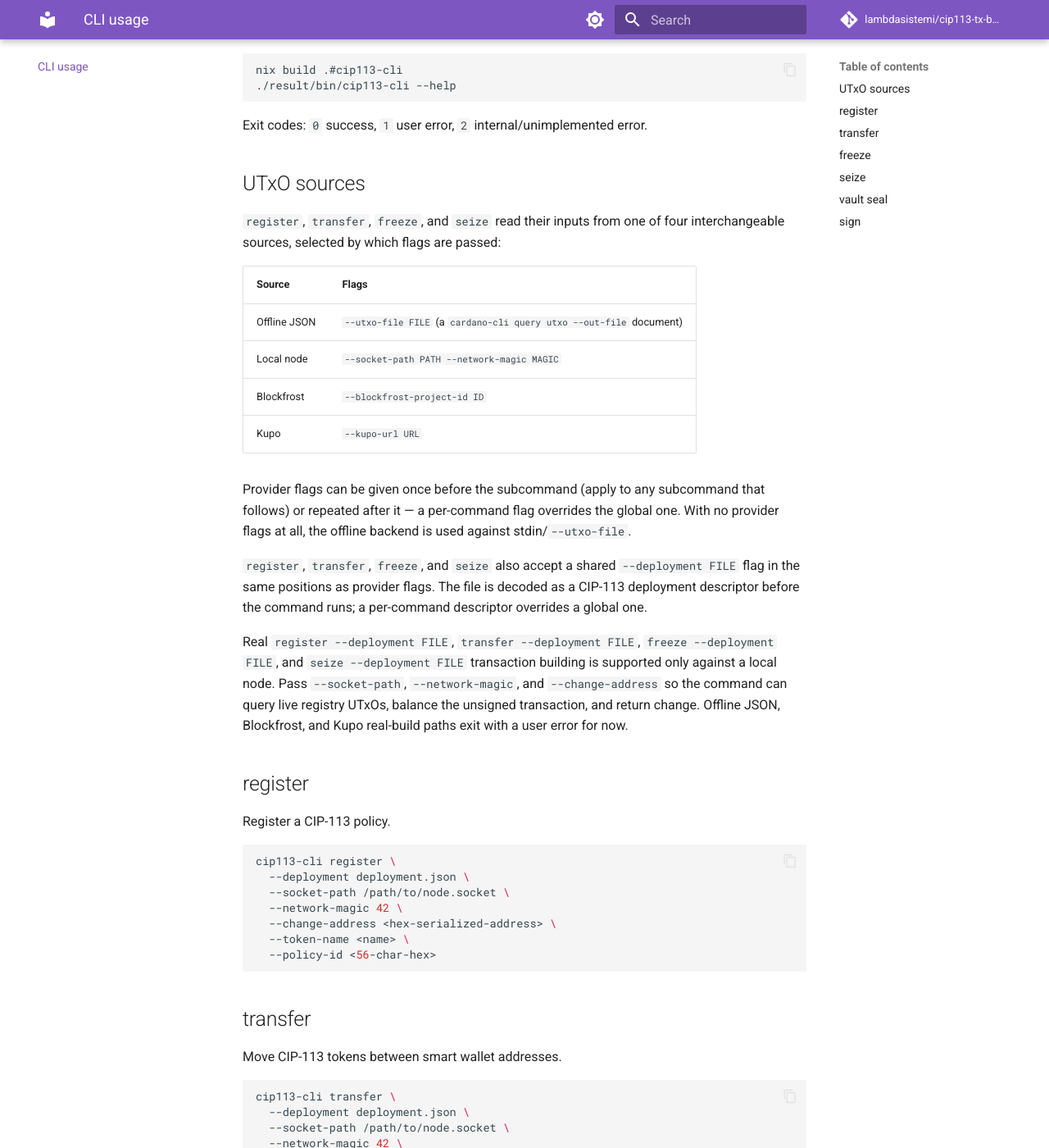
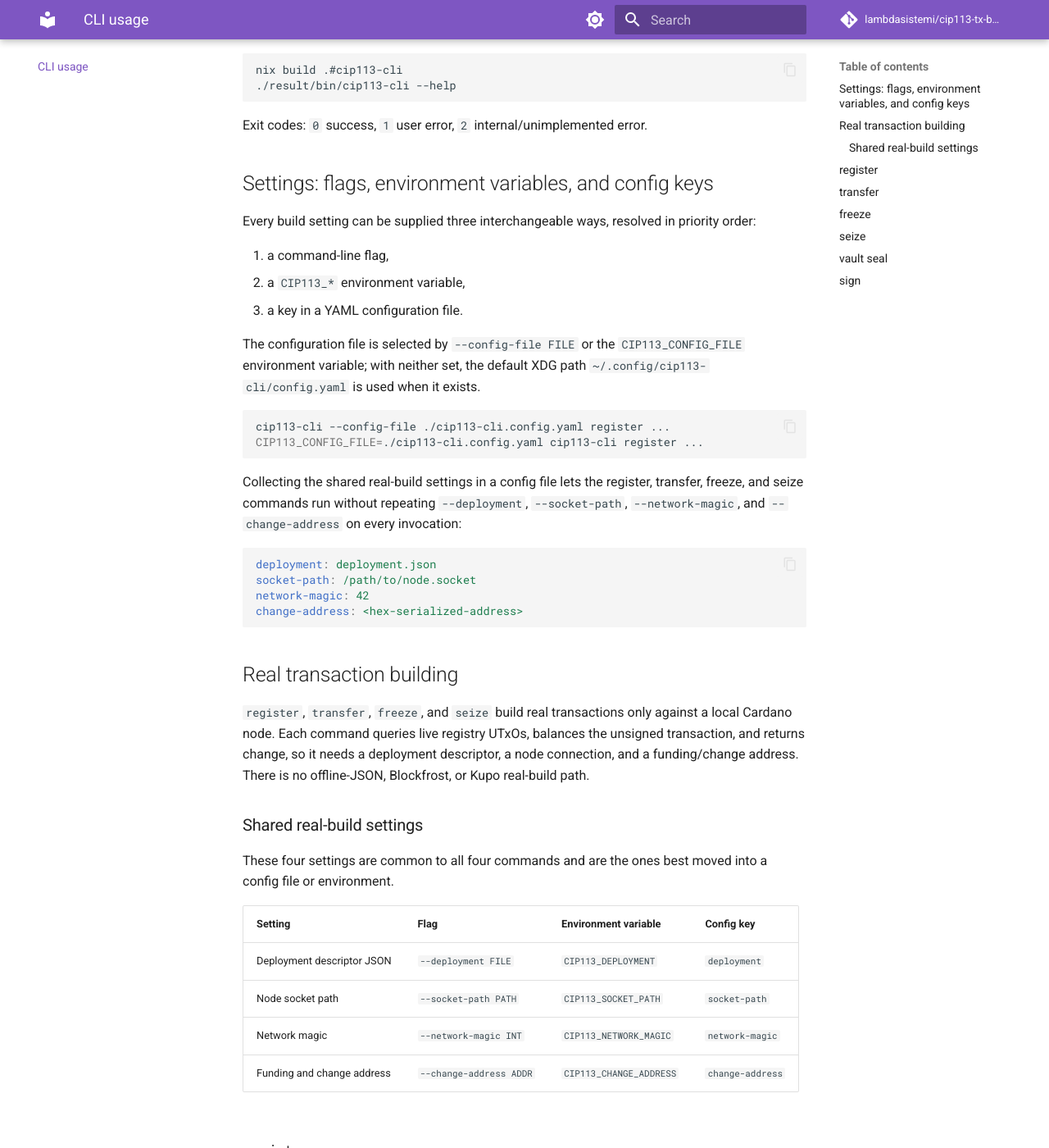
Before and after one commit to lambdasistemi/cip113-tx-builder, an MkDocs documentation site: the page built from docs/cli.md, in a window 1280 px wide and 1400 px high, scrolled down 255 px. Shown: the whole window at 82% size. Built offline with MkDocs 1.6.1 and Material for MkDocs 9.7.7, drawn with Linux system fonts in a browser that asks for light colours; comment, search, counter and statistics services are not loaded; some of the changed text lies outside the part shown.

Commit message:
docs(cli): document env config UX with e2e proof
Tasks: T6601, T6602, T6603, T6604, T6605, T6606, T6607, T6608

````diff
--- a/docs/cli.md
+++ b/docs/cli.md
@@ -11,59 +11,92 @@ nix build .#cip113-cli
 
 Exit codes: `0` success, `1` user error, `2` internal/unimplemented error.
 
-## UTxO sources
+## Settings: flags, environment variables, and config keys
 
-`register`, `transfer`, `freeze`, and `seize` read their inputs from one of
-four interchangeable sources, selected by which flags are passed:
+Every build setting can be supplied three interchangeable ways, resolved in
+priority order:
 
-| Source | Flags |
-|---|---|
-| Offline JSON | `--utxo-file FILE` (a `cardano-cli query utxo --out-file` document) |
-| Local node | `--socket-path PATH --network-magic MAGIC` |
-| Blockfrost | `--blockfrost-project-id ID` |
-| Kupo | `--kupo-url URL` |
+1. a command-line flag,
+2. a `CIP113_*` environment variable,
+3. a key in a YAML configuration file.
 
-Provider flags can be given once before the subcommand (apply to any
-subcommand that follows) or repeated after it — a per-command flag overrides
-the global one. With no provider flags at all, the offline backend is used
-against stdin/`--utxo-file`.
+The configuration file is selected by `--config-file FILE` or the
+`CIP113_CONFIG_FILE` environment variable; with neither set, the default XDG
+path `~/.config/cip113-cli/config.yaml` is used when it exists.
 
-`register`, `transfer`, `freeze`, and `seize` also accept a shared
-`--deployment FILE` flag in the same positions as provider flags. The file is
-decoded as a CIP-113 deployment descriptor before the command runs; a
-per-command descriptor overrides a global one.
+```bash
+cip113-cli --config-file ./cip113-cli.config.yaml register ...
+CIP113_CONFIG_FILE=./cip113-cli.config.yaml cip113-cli register ...
+```
 
-Real `register --deployment FILE`, `transfer --deployment FILE`,
-`freeze --deployment FILE`, and `seize --deployment FILE` transaction building
-is supported only against a local node. Pass `--socket-path`, `--network-magic`,
-and `--change-address` so the command can query live registry UTxOs, balance
-the unsigned transaction, and return change. Offline JSON, Blockfrost, and Kupo
-real-build paths exit with a user error for now.
+Collecting the shared real-build settings in a config file lets the register,
+transfer, freeze, and seize commands run without repeating `--deployment`,
+`--socket-path`, `--network-magic`, and `--change-address` on every
+invocation:
+
+```yaml
+deployment: deployment.json
+socket-path: /path/to/node.socket
+network-magic: 42
+change-address: <hex-serialized-address>
+```
+
+## Real transaction building
+
+`register`, `transfer`, `freeze`, and `seize` build real transactions only
+against a local Cardano node. Each command queries live registry UTxOs,
+balances the unsigned transaction, and returns change, so it needs a deployment
+descriptor, a node connection, and a funding/change address. There is no
+offline-JSON, Blockfrost, or Kupo real-build path.
+
+### Shared real-build settings
+
+These four settings are common to all four commands and are the ones best moved
+into a config file or environment.
+
+| Setting | Flag | Environment variable | Config key |
+|---|---|---|---|
+| Deployment descriptor JSON | `--deployment FILE` | `CIP113_DEPLOYMENT` | `deployment` |
+| Node socket path | `--socket-path PATH` | `CIP113_SOCKET_PATH` | `socket-path` |
+| Network magic | `--network-magic INT` | `CIP113_NETWORK_MAGIC` | `network-magic` |
+| Funding and change address | `--change-address ADDR` | `CIP113_CHANGE_ADDRESS` | `change-address` |
 
 ## register
 
-Register a CIP-113 policy.
+Register a CIP-113 policy. In addition to the shared real-build settings,
+`register` takes:
+
+| Setting | Flag | Environment variable | Config key |
+|---|---|---|---|
+| Token name | `--token-name NAME` | `CIP113_TOKEN_NAME` | `token-name` |
+| Policy id (56-char hex) | `--policy-id HEX` | `CIP113_POLICY_ID` | `policy-id` |
+
+With the shared settings provided through `CIP113_CONFIG_FILE`, register reduces
+to its command-specific flags:
 
 ```bash
-cip113-cli register \
-  --deployment deployment.json \
-  --socket-path /path/to/node.socket \
-  --network-magic 42 \
-  --change-address <hex-serialized-address> \
+CIP113_CONFIG_FILE=cip113-cli.config.yaml \
+  cip113-cli register \
   --token-name <name> \
   --policy-id <56-char-hex>
 ```
 
 ## transfer
 
-Move CIP-113 tokens between smart wallet addresses.
+Move CIP-113 tokens between smart wallet addresses. In addition to the shared
+real-build settings, `transfer` takes:
+
+| Setting | Flag | Environment variable | Config key |
+|---|---|---|---|
+| Sender address | `--from-address ADDR` | `CIP113_FROM_ADDRESS` | `from-address` |
+| Recipient address | `--to-address ADDR` | `CIP113_TO_ADDRESS` | `to-address` |
+| Token name | `--token-name NAME` | `CIP113_TOKEN_NAME` | `token-name` |
+| Policy id (56-char hex) | `--policy-id HEX` | `CIP113_POLICY_ID` | `policy-id` |
+| Positive token amount | `--amount INT` | `CIP113_AMOUNT` | `amount` |
 
 ```bash
-cip113-cli transfer \
-  --deployment deployment.json \
-  --socket-path /path/to/node.socket \
-  --network-magic 42 \
-  --change-address <hex-serialized-address> \
+CIP113_CONFIG_FILE=cip113-cli.config.yaml \
+  cip113-cli transfer \
   --from-address <addr> \
   --to-address <addr> \
   --token-name <name> \
@@ -73,14 +106,18 @@ cip113-cli transfer \
 
 ## freeze
 
-Lock tokens at an always-fail address (third-party freeze).
+Lock tokens at an always-fail address (third-party freeze). In addition to the
+shared real-build settings, `freeze` takes:
+
+| Setting | Flag | Environment variable | Config key |
+|---|---|---|---|
+| Target address | `--target-address ADDR` | `CIP113_TARGET_ADDRESS` | `target-address` |
+| Token name | `--token-name NAME` | `CIP113_TOKEN_NAME` | `token-name` |
+| Policy id (56-char hex) | `--policy-id HEX` | `CIP113_POLICY_ID` | `policy-id` |
 
 ```bash
-cip113-cli freeze \
-  --deployment deployment.json \
-  --socket-path /path/to/node.socket \
-  --network-magic 42 \
-  --change-address <hex-serialized-address> \
+CIP113_CONFIG_FILE=cip113-cli.config.yaml \
+  cip113-cli freeze \
   --target-address <addr> \
   --token-name <name> \
   --policy-id <56-char-hex>
@@ -88,14 +125,19 @@ cip113-cli freeze \
 
 ## seize
 
-Redirect frozen tokens to a new owner (third-party seize).
+Redirect frozen tokens to a new owner (third-party seize). In addition to the
+shared real-build settings, `seize` takes:
+
+| Setting | Flag | Environment variable | Config key |
+|---|---|---|---|
+| Target address | `--target-address ADDR` | `CIP113_TARGET_ADDRESS` | `target-address` |
+| Destination address | `--to-address ADDR` | `CIP113_TO_ADDRESS` | `to-address` |
+| Token name | `--token-name NAME` | `CIP113_TOKEN_NAME` | `token-name` |
+| Policy id (56-char hex) | `--policy-id HEX` | `CIP113_POLICY_ID` | `policy-id` |
 
 ```bash
-cip113-cli seize \
-  --deployment deployment.json \
-  --socket-path /path/to/node.socket \
-  --network-magic 42 \
-  --change-address <hex-serialized-address> \
+CIP113_CONFIG_FILE=cip113-cli.config.yaml \
+  cip113-cli seize \
   --target-address <addr> \
   --to-address <addr> \
   --token-name <name> \
@@ -119,8 +161,8 @@ from `cardano-wallet-tools`, so it composes directly with any of the
 transaction-building subcommands above:
 
 ```bash
-cip113-cli register --utxo-file utxos.json --registry-utxo ... \
-  --token-name ... --policy-id ... \
+CIP113_CONFIG_FILE=cip113-cli.config.yaml \
+  cip113-cli register --token-name ... --policy-id ... \
   | cip113-cli sign --signing-key payment.skey \
   > registered.signed.cbor
 ```
@@ -136,5 +178,5 @@ cip113-cli sign --signing-key payment.skey
 cip113-cli sign --signing-key-vault payment.vault.age [--passphrase-file FILE]
 ```
 
-`sign` never generates keys and never manages the offline/node/indexer
-providers above — it delegates all key handling to `cardano-wallet-tools`.
+`sign` never generates keys and never manages the node connection above — it
+delegates all key handling to `cardano-wallet-tools`.
--- a/docs/tutorial.md
+++ b/docs/tutorial.md
@@ -3,10 +3,11 @@
 This walkthrough follows one CIP-113 token through the `cip113-cli` lifecycle:
 seal a signing-key vault, register the policy, transfer a token, freeze the
 holder, seize the frozen token, and sign each transaction before submission.
-The real transaction builders currently require a local Cardano node. Keep the
-deployment descriptor, node socket, network magic, and change address together
-for every build command so the CLI can query registry UTxOs, balance the
-transaction, and return change.
+The real transaction builders currently require a local Cardano node. Instead of
+repeating the deployment descriptor, node socket, network magic, and change
+address on every build command, collect them once in a YAML config file and
+point `CIP113_CONFIG_FILE` at it; the CLI then reads those shared settings for
+every command that follows.
 
 The examples use placeholders for devnet values. Replace them with values from
 your own Conway devnet deployment.
@@ -15,10 +16,9 @@ your own Conway devnet deployment.
 
 ```bash
 export CIP113_CLI=./result/bin/cip113-cli
+export CIP113_CONFIG_FILE=cip113-cli.config.yaml
 export SOCKET_PATH=/path/to/node.socket
 export NETWORK_MAGIC=42
-export DEPLOYMENT=deployment.json
-export CHANGE_ADDRESS=<hex-serialized-change-address>
 export PAYMENT_SKEY=payment.skey
 export PAYMENT_VAULT=payment.vault.age
 export PASSPHRASE_FILE=vault.passphrase
@@ -27,7 +27,18 @@ export TOKEN_NAME=<token-name>
 export HOLDER_ADDRESS=<current-smart-wallet-address>
 export RECIPIENT_ADDRESS=<recipient-smart-wallet-address>
 export SEIZED_ADDRESS=<seized-token-recipient-address>
+cat > "$CIP113_CONFIG_FILE" <<YAML
+deployment: deployment.json
+socket-path: $SOCKET_PATH
+network-magic: $NETWORK_MAGIC
+change-address: <hex-serialized-change-address>
+YAML
 ```
+
+The config file carries `deployment`, `socket-path`, `network-magic`, and
+`change-address`, so the register, transfer, freeze, and seize commands below no
+longer pass those flags. `SOCKET_PATH` and `NETWORK_MAGIC` stay exported because
+the `cardano-cli` submission step still needs them.
 
 Start by sealing the plaintext `cardano-cli` signing key into an
 age-encrypted vault. `vault seal` reads the plaintext key, writes the encrypted
@@ -42,19 +53,16 @@ vault, and prompts for the vault passphrase on `/dev/tty`.
 ```
 
 The first chain registers the policy and signs with the vault. The `register`
-command writes an unsigned transaction body as CBOR hex to stdout, and `sign`
-reads that CBOR hex from stdin and writes witnessed CBOR hex to stdout. Decode
-the signed CBOR hex to a transaction file before submitting it with your local
-node tooling.
+command reads the deployment, node connection, and change address from the
+config file, writes an unsigned transaction body as CBOR hex to stdout, and
+`sign` reads that CBOR hex from stdin and writes witnessed CBOR hex to stdout.
+Decode the signed CBOR hex to a transaction file before submitting it with your
+local node tooling.
 
 <!-- tutorial-command: register-vault-sign -->
 
 ```bash
 "$CIP113_CLI" register \
-  --deployment "$DEPLOYMENT" \
-  --socket-path "$SOCKET_PATH" \
-  --network-magic "$NETWORK_MAGIC" \
-  --change-address "$CHANGE_ADDRESS" \
   --token-name "$TOKEN_NAME" \
   --policy-id "$POLICY_ID" \
   | "$CIP113_CLI" sign \
@@ -70,18 +78,13 @@ CARDANO_NODE_SOCKET_PATH="$SOCKET_PATH" cardano-cli transaction submit \
 After the register transaction is accepted, build a transfer from the current
 smart wallet address to the recipient. This time the walkthrough uses the
 plaintext key path to show the other supported key source. The build side of
-the pipe is unchanged: the command still uses the deployment descriptor and
-local-node flags because real `transfer --deployment` support is currently
-local-node-only.
+the pipe only carries the transfer-specific flags; the shared real-build
+settings still come from the config file.
 
 <!-- tutorial-command: transfer-plaintext-sign -->
 
 ```bash
 "$CIP113_CLI" transfer \
-  --deployment "$DEPLOYMENT" \
-  --socket-path "$SOCKET_PATH" \
-  --network-magic "$NETWORK_MAGIC" \
-  --change-address "$CHANGE_ADDRESS" \
   --from-address "$HOLDER_ADDRESS" \
   --to-address "$RECIPIENT_ADDRESS" \
   --token-name "$TOKEN_NAME" \
@@ -105,10 +108,6 @@ key source; this example keeps using the plaintext key.
 
 ```bash
 "$CIP113_CLI" freeze \
-  --deployment "$DEPLOYMENT" \
-  --socket-path "$SOCKET_PATH" \
-  --network-magic "$NETWORK_MAGIC" \
-  --change-address "$CHANGE_ADDRESS" \
   --target-address "$RECIPIENT_ADDRESS" \
   --token-name "$TOKEN_NAME" \
   --policy-id "$POLICY_ID" \
@@ -122,7 +121,7 @@ CARDANO_NODE_SOCKET_PATH="$SOCKET_PATH" cardano-cli transaction submit \
 ```
 
 Finally, seize the frozen token and send it to the recovery recipient. The
-`seize` build also requires the same deployment and local-node flags, plus both
+`seize` build reads the same shared settings from the config file and adds both
 the frozen target address and the destination address. Once the signed
 transaction is submitted, the full lifecycle has been exercised.
 
@@ -130,10 +129,6 @@ transaction is submitted, the full lifecycle has been exercised.
 
 ```bash
 "$CIP113_CLI" seize \
-  --deployment "$DEPLOYMENT" \
-  --socket-path "$SOCKET_PATH" \
-  --network-magic "$NETWORK_MAGIC" \
-  --change-address "$CHANGE_ADDRESS" \
   --target-address "$RECIPIENT_ADDRESS" \
   --to-address "$SEIZED_ADDRESS" \
   --token-name "$TOKEN_NAME" \
@@ -149,5 +144,8 @@ CARDANO_NODE_SOCKET_PATH="$SOCKET_PATH" cardano-cli transaction submit \
 
 The live E2E tutorial scenario backs this command sequence against a local
 Conway devnet and is designed to catch drift between these command blocks and
-the commands exercised by the test. The CLI itself still only builds and signs;
-submission remains the responsibility of the surrounding node tooling.
+the commands exercised by the test. The test writes the same config file and
+runs each command with `CIP113_CONFIG_FILE` set, proving the shared settings can
+come from config instead of per-command flags. The CLI itself still only builds
+and signs; submission remains the responsibility of the surrounding node
+tooling.
````
Also changed, not shown: specs/66-env-config-ux/tasks.md (+8 -8 lines), 1 other file.
